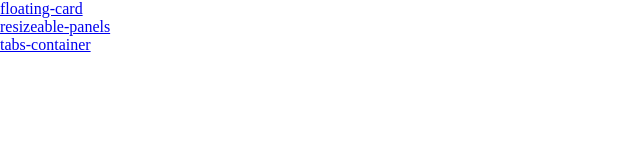
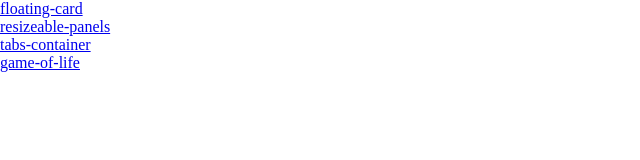
Before and after one commit to stoikal/components, a website built with webpack: page src/index.html in a window 1280 px wide. Shown: the whole page, without its empty margins (0-640 px from the left). Built offline with nearby package versions, Linux system fonts and the light colour scheme.

Commit message:
add a link

```diff
--- a/src/index.html
+++ b/src/index.html
@@ -41,6 +41,7 @@
       <li><a href="/#/floating-card">floating-card</a></li>
       <li><a href="/#/resizeable-panels">resizeable-panels</a></li>
       <li><a href="/#/tabs-container">tabs-container</a></li>
+      <li><a href="/#/gol">game-of-life</a></li>
     </ul>
   </main>
 </body>
```
